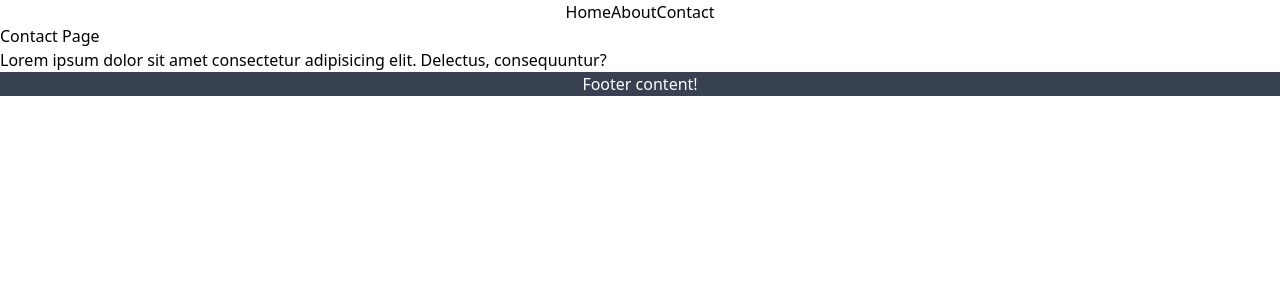
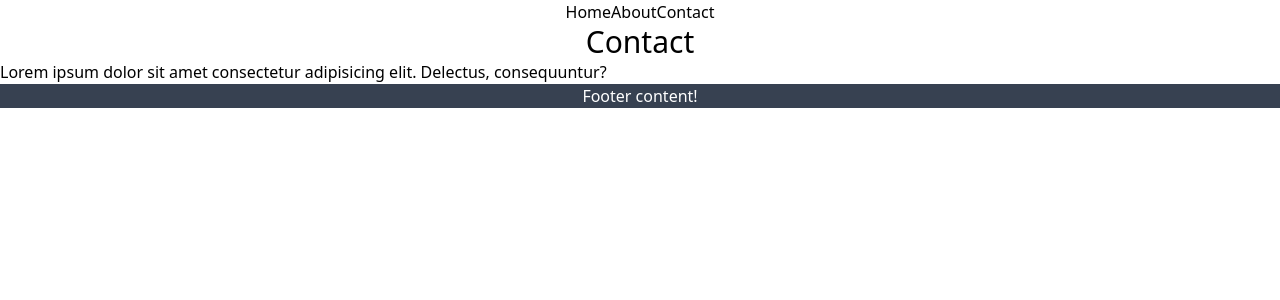
Before and after one commit to lcurrit/CRA-Tailwind-Boilerplate, a React (Create React App) app: page /contact in a window 1280 px wide. Shown: the top 300 px of the page. Built offline with nearby package versions, Linux system fonts and the light colour scheme.

Commit message:
Organization Update. TypeScript Testing

```diff
--- a/src/App.tsx
+++ b/src/App.tsx
@@ -1,7 +1,7 @@
 import React from 'react';
 import { Route } from 'react-router-dom';
-import { Navigation, Footer } from './components/layout';
-import { About, Contact, Home } from './components/pages';
+import { Navigation, Footer } from './layout';
+import { About, Contact, Home } from './pages';
 
 function App() {
   return (
--- /dev/null
+++ b/src/components/Title.tsx
@@ -0,0 +1,21 @@
+import React from 'react';
+
+interface TitleProps {
+  title: string;
+  subtitle?: string;
+}
+
+const Title = ({ title, subtitle }: TitleProps) => {
+  return (
+    <div className="text-center">
+      <h1 className="text-3xl">{title}</h1>
+      {subtitle !== '' && <h2 className="text-2xl">{subtitle}</h2>}
+    </div>
+  );
+};
+
+Title.defaultProps = {
+  subtitle: '',
+};
+
+export default Title;
--- a/src/components/pages/About.tsx
+++ b/src/pages/About.tsx
@@ -1,9 +1,10 @@
 import React from 'react';
+import Title from '../components/Title';
 
 function About() {
   return (
     <>
-      <h1>About Page</h1>
+      <Title title="About" subtitle="The Best About Page Ever" />
       <p>
         Lorem ipsum dolor sit amet consectetur adipisicing elit. Delectus,
         consequuntur?
--- a/src/components/pages/Home.tsx
+++ b/src/pages/Contact.tsx
@@ -1,9 +1,10 @@
 import React from 'react';
+import Title from '../components/Title';
 
-function Home() {
+function Contact() {
   return (
     <>
-      <h1>Home Page</h1>
+      <Title title="Contact" />
       <p>
         Lorem ipsum dolor sit amet consectetur adipisicing elit. Delectus,
         consequuntur?
@@ -12,4 +13,4 @@ function Home() {
   );
 }
 
-export default Home;
+export default Contact;
--- a/src/components/pages/Contact.tsx
+++ b/src/pages/Home.tsx
@@ -1,9 +1,10 @@
 import React from 'react';
+import Title from '../components/Title';
 
-function Contact() {
+function Home() {
   return (
     <>
-      <h1>Contact Page</h1>
+      <Title title="Home" />
       <p>
         Lorem ipsum dolor sit amet consectetur adipisicing elit. Delectus,
         consequuntur?
@@ -12,4 +13,4 @@ function Contact() {
   );
 }
 
-export default Contact;
+export default Home;
```
Also changed, not shown: src/layout/Footer.tsx (renamed from src/components/layout/Footer.tsx), src/layout/Navigation.tsx (renamed from src/components/layout/Navigation.tsx), src/layout/index.tsx (renamed from src/components/layout/index.tsx), src/pages/index.tsx (renamed from src/components/pages/index.tsx).
